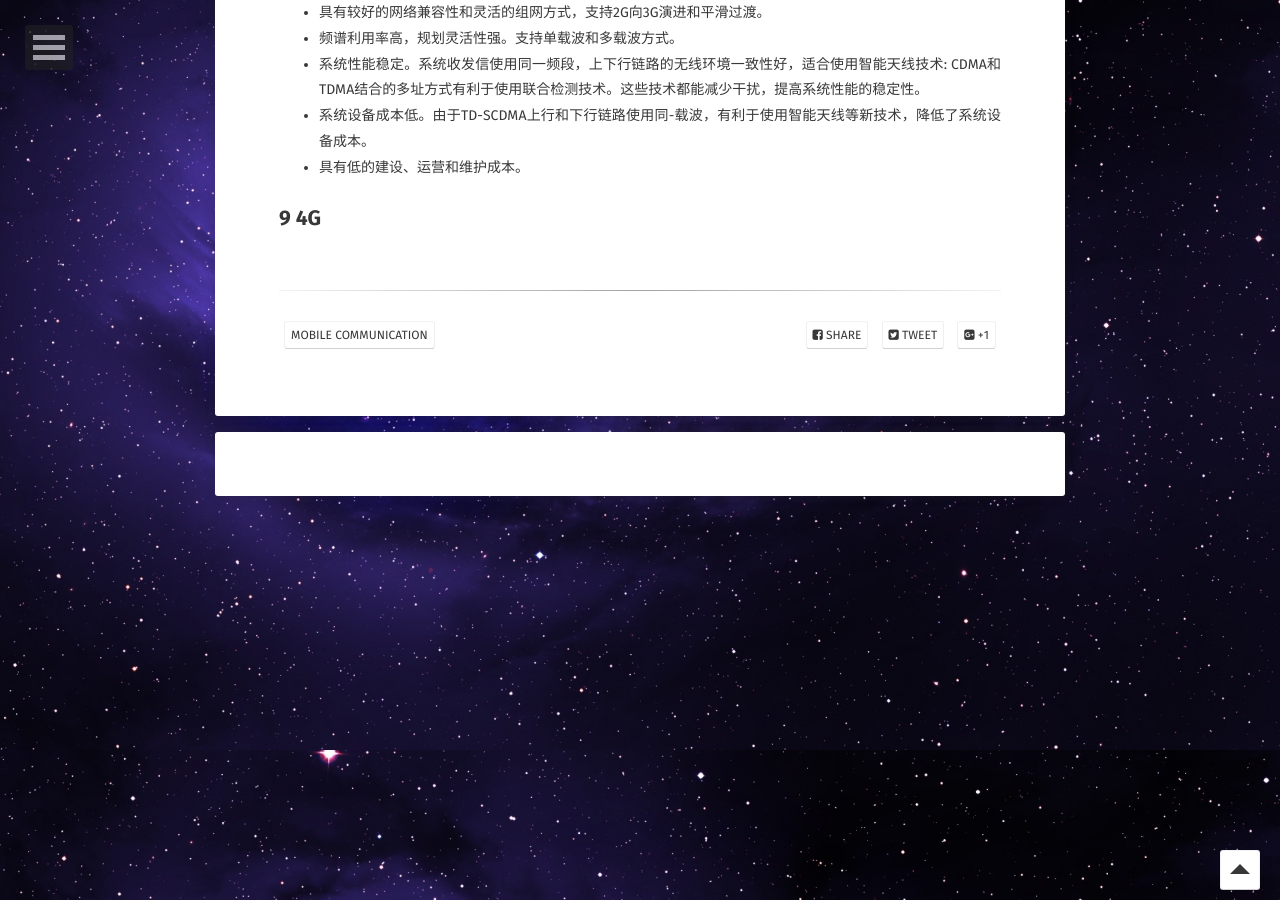
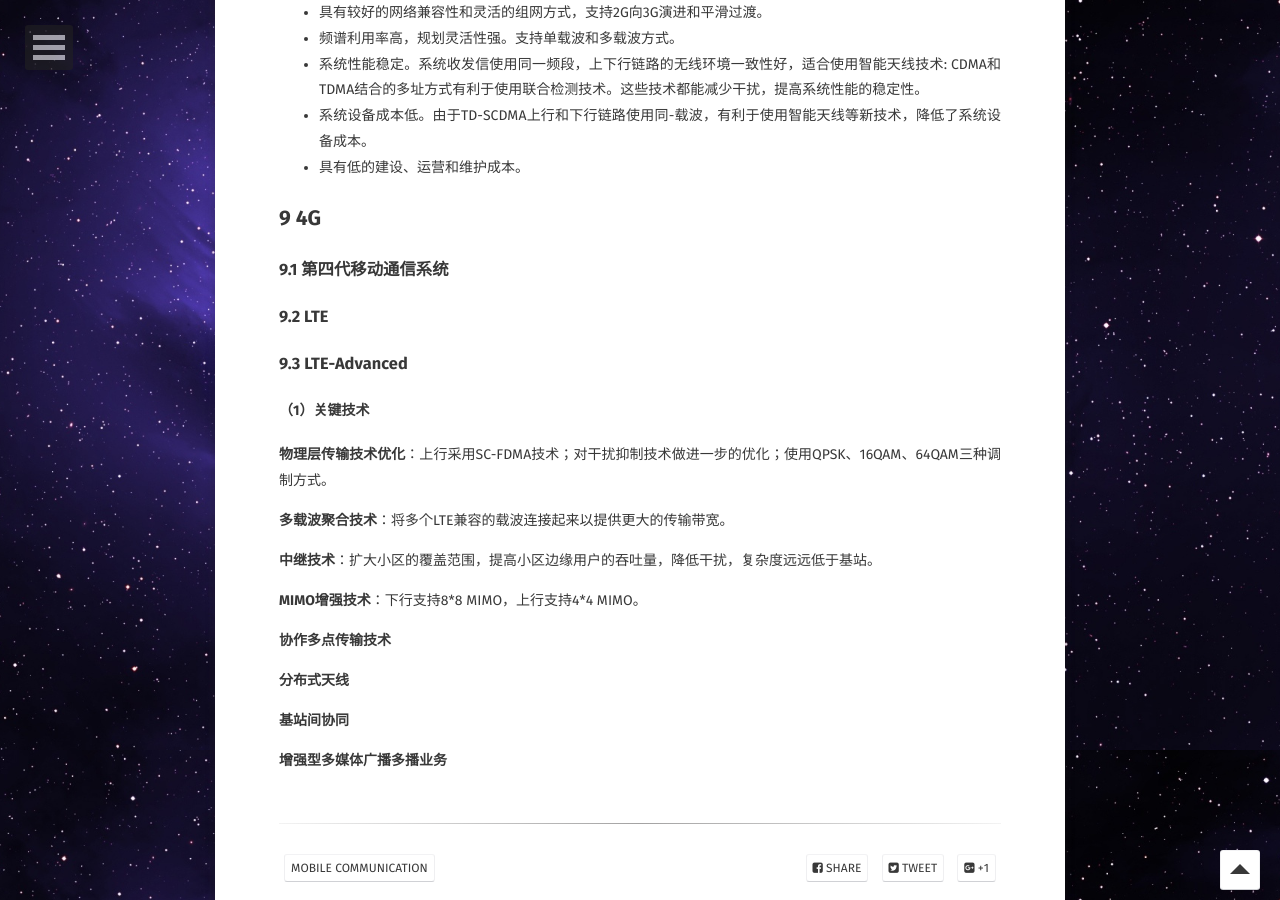
Before and after one commit to ZiqingZhao/ZiqingZhao.github.io, a Jekyll site: the page built from _posts/2019-06-17-移动通信技术与应用.md, in a window 1280 px wide and 900 px high, scrolled down 28050 px. Built offline with Jekyll 4.4.1, drawn with Linux system fonts in a browser that asks for light colours; some web fonts are replaced; formulas are drawn with MathJax 3; comment, search, counter and statistics services are not loaded.

Commit message:
Update 2019-06-17-移动通信技术与应用.md

```diff
--- a/_posts/2019-06-17-移动通信技术与应用.md
+++ b/_posts/2019-06-17-移动通信技术与应用.md
@@ -908,3 +908,27 @@ WCDMA是一种由3GPP具体指定的、基于GSMMAP核心网、以UTRAN为无线
 - 具有低的建设、运营和维护成本。
 
 ## 9 4G
+
+### 9.1 第四代移动通信系统
+
+### 9.2 LTE
+
+### 9.3 LTE-Advanced
+
+#### （1）关键技术
+
+**物理层传输技术优化**：上行采用SC-FDMA技术；对干扰抑制技术做进一步的优化；使用QPSK、16QAM、64QAM三种调制方式。
+
+**多载波聚合技术**：将多个LTE兼容的载波连接起来以提供更大的传输带宽。
+
+**中继技术**：扩大小区的覆盖范围，提高小区边缘用户的吞吐量，降低干扰，复杂度远远低于基站。
+
+**MIMO增强技术**：下行支持8\*8 MIMO，上行支持4\*4 MIMO。
+
+**协作多点传输技术**
+
+**分布式天线**
+
+**基站间协同**
+
+**增强型多媒体广播多播业务**
```
